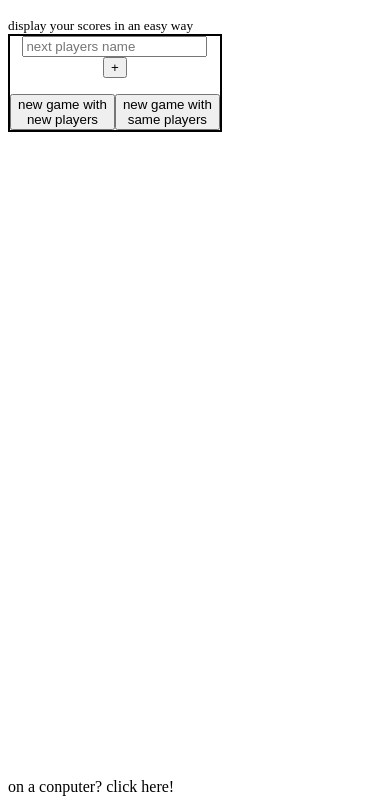
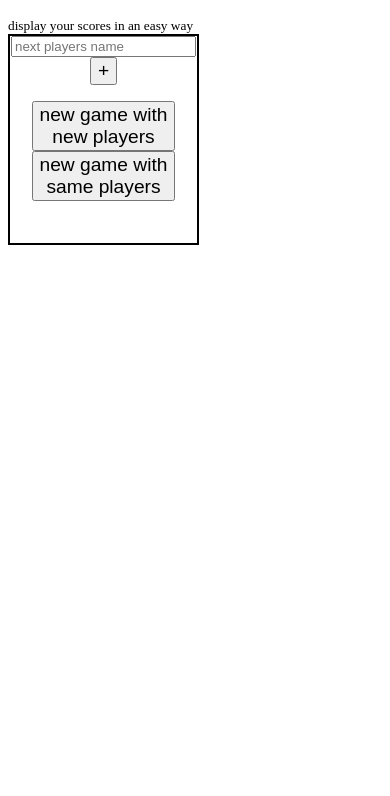
Before and after one commit to greybeetle213/scorekeeper, a plain HTML site: page phone.html in a window 390 px wide. Shown: the part 48-844 px from the top of the page. Drawn offline with Linux system fonts and the light colour scheme.

Commit message:
Update phone.html

```diff
--- a/phone.html
+++ b/phone.html
@@ -6,12 +6,12 @@
         <br>
         <span id=scoresdisplay>
         </span>
-        <div style="text-align: center; display: inline-block; border: solid black 2px;">
+        <div style="text-align: center; display: inline-block; border: solid black 2px; width: 50%; height: 25%;">
             <input type="text" placeholder="next players name" id='pname'>
             <br>
-            <button onclick="addscore()">+</button>
+            <button onclick="addscore()" style="font-size: larger;">+</button>
             <p></p>
-            <button onclick="window.location.href=''">new game with <br>new players</button><button onclick="newgame()">new game with<br> same players</button>
+            <button onclick="window.location.href=''" style="font-size: larger;">new game with <br>new players</button><button onclick="newgame()" style="font-size: larger;">new game with<br> same players</button>
         </div>
         <script>
             var currentscores = 0
@@ -23,7 +23,7 @@
             }
             function addscore(){
                 currentscores += 1
-                document.getElementById("scoresdisplay").innerHTML += '<div style="float:left;text-align: center; width: 3cm; border: solid black 2px;">' + document.getElementById("pname").value + '<br><button onclick="addpoints('+ currentscores +')">^</button><br><p id="'+ currentscores +'">0</p><button onclick="takepoints('+ currentscores +')">v</button></div>'
+                document.getElementById("scoresdisplay").innerHTML += '<div style="float:left;text-align: center; width: 48%; height: 25%; border: solid black 2px;"><span style="font-size: larger;">' + document.getElementById("pname").value + '</span><br><button onclick="addpoints('+ currentscores +')">^</button><br><p id="'+ currentscores +'" style="font-size: larger;">0</p><button onclick="takepoints('+ currentscores +')">v</button></div>'
                 document.getElementById("pname").value = ''
             }
             function newgame(){
@@ -35,6 +35,5 @@
             }
         </script>
     <br>
-    <span style="position: fixed; bottom: 0;">on a conputer? click here!</span>
 </body>
 </html>
```
